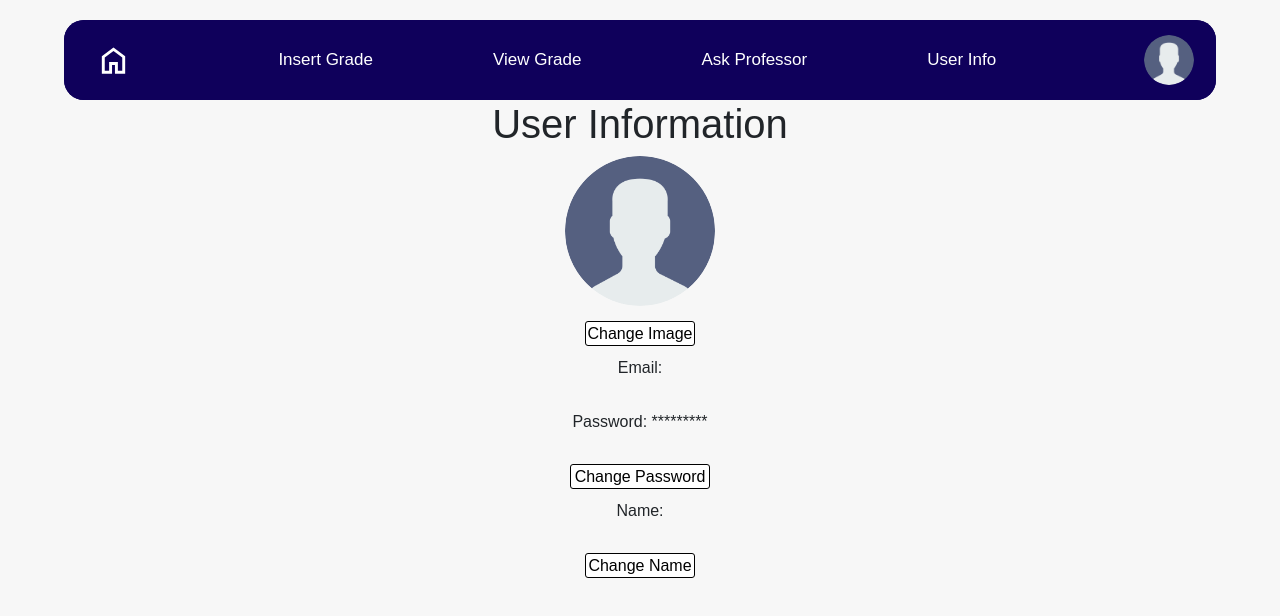
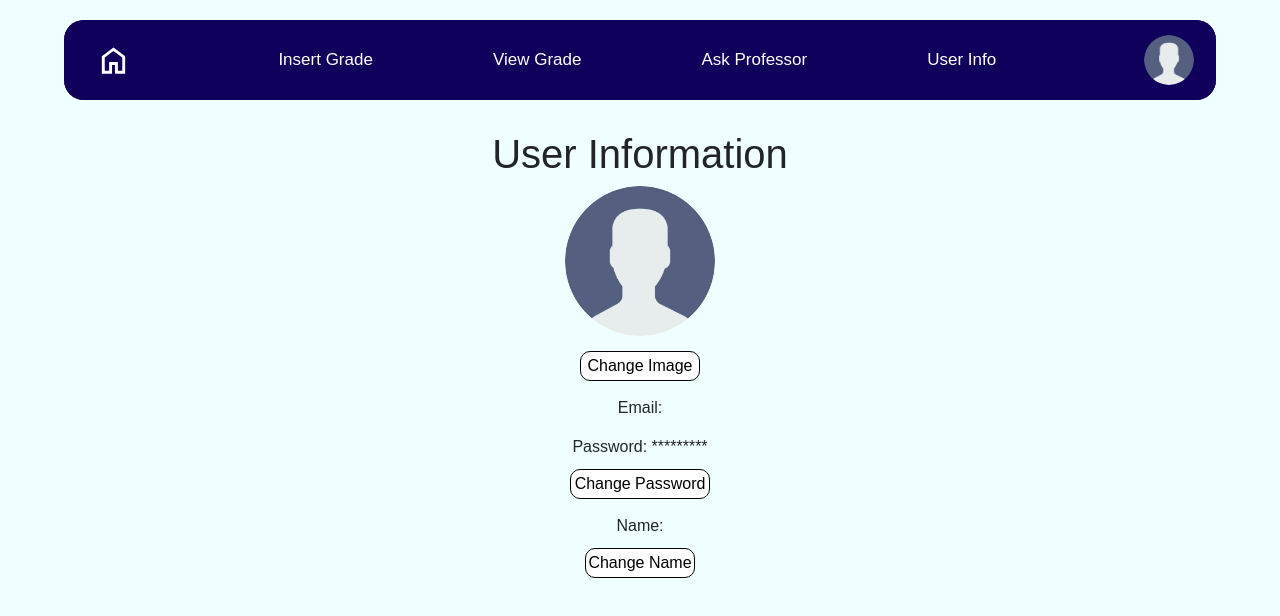
Before and after one commit to Hojjan/cse316project, a React (Create React App) app in the folder cse316pj/: page /userInfo in a window 1280 px wide. Shown: the top 616 px of the page. Built offline with nearby package versions, Linux system fonts and the light colour scheme; no server answers; sample sign-in values are in the browser's storage.

Commit message:
hoc: confirm condition in insert Grade, style devised userInfo

```diff
--- a/cse316pj/src/cssPages/App.css
+++ b/cse316pj/src/cssPages/App.css
@@ -1,6 +1,6 @@
 body {
     font-family: Arial, sans-serif;
     padding: 0;
-    background-color: #F7F7F7;
+    background-color: azure;
     margin-top: 90px; /* This is for margin to prevent nav bar hiding other contents*/
 }
--- a/cse316pj/src/cssPages/userInfo.css
+++ b/cse316pj/src/cssPages/userInfo.css
@@ -2,12 +2,11 @@
     justify-content: center;
     align-items: center;
     text-align: center;
-    margin-top: 100px;
-
+    margin-top: 130px;
 }
 
 .change p {
-    margin-bottom: 30px;
+    margin-bottom: 0px;
 }
 
 .circle-image {
@@ -18,10 +17,10 @@
 }
 
 #change-image {
-    border-radius: 3px;
-    width: 110px;
-    height: 25px;
-    margin-top: 15px;
+    border-radius: 10px;
+    width: 120px;
+    height: 30px;
+    margin: 15px 0;
     background-color: lavender;
     color: black;
     border: 1px solid black;
@@ -29,9 +28,9 @@
 }
 
 #change-password{
-    border-radius: 3px;
+    border-radius: 10px;
     width: 140px;
-    height: 25px;
+    height: 30px;
     margin-left: 0px;
     background-color: lavender;
     color: black;
@@ -40,9 +39,9 @@
 }
 
 #change-name {
-    border-radius: 3px;
+    border-radius: 10px;
     width: 110px;
-    height: 25px;
+    height: 30px;
     margin-top: 0px;
     background-color: lavender;
     color: black;
@@ -65,15 +64,16 @@
     box-shadow: 0 0 5px rgba(0, 0, 0, 0.5);
     z-index: 1000;
     border-radius: 5px;
-    padding-top: 10px;
-    padding-bottom: 10px;
+    padding: 10px 0;
 }
 
 
-.image-popup{
+.popup .image-popup{
     width: 500px;
     height: 260px;
+    padding-top: 20px;
 }
+
 
 .popup-inner h3{
     text-align: left;
@@ -95,9 +95,8 @@
     margin-bottom: 0;
 }
 
-button{
+.popup-inner button{
     cursor: pointer;
-    margin-bottom: 10px;
 }
 
 input {
@@ -120,26 +119,27 @@ input {
     gap: 10px;
 }
 
-.image-popup #closeBtn{
+.image-popup .closeBtn{
     background-color: #6e6e6e;
     color: white;
 }
-
-#closeBtn {
+.closeBtn {
     background-color: #e0e0e0;
     color: #333;
-
+    border-radius: 10px;
 }
 
 /* 저장 버튼 스타일 */
-#saveBtn {
-    width: 100px;
+.saveBtn {
+    width: 130px;
+    height: 30px;
     background-color: #007bff;
     color: white;
+    border-radius: 10px;
 }
 
 .uploadBtn{
-    width: 100px;
+    width: 130px;
     height: 34px;
     border-radius: 10px;
 }
@@ -154,3 +154,11 @@ input {
     background-color: rgba(0, 0, 0, 0.5);
     z-index: 999;
 }
+
+.password-info, .name-info{
+    display: flex;
+    flex-direction: column;
+    align-items: center;
+    margin: 15px 0;
+    gap: 10px;
+}
--- a/cse316pj/src/jsxPages/insertGrade.jsx
+++ b/cse316pj/src/jsxPages/insertGrade.jsx
@@ -17,6 +17,15 @@ function InsertGrade(){
   };
 
   const handleConfirm = () => {
+    if (assignments.some(assignment => assignment.trim() === '') ||
+      midterm.trim() === '' ||
+      final.trim() === '' ||
+      groupProject.trim() === '' ||
+      attendance.trim() === '') {
+      alert("Please fill out all input fields before confirming.");
+      return; // Stop further execution
+    }
+
     const gradesData = {
       assignment1: assignments[0]?.yourGrade || null,
       assignment2: assignments[1]?.yourGrade || null,
--- a/cse316pj/src/jsxPages/userInfo.jsx
+++ b/cse316pj/src/jsxPages/userInfo.jsx
@@ -338,12 +338,12 @@ function Userinfo(){
             <div className="change">
                 <div>
                     <p>Email: {email}</p>
-                        <div>
+                        <div className="password-info">
                             <p>Password: ********* </p>
                             <button id="change-password" onClick={passwordPopup} style={buttonStyle("password")}>Change Password</button>
                         </div>
                 </div>
-                <div>
+                <div className="name-info">
                     <p>Name: {username} </p>
                     <button id="change-name" onClick={namePopup} style={buttonStyle("name")}>Change Name</button>
                 </div>
@@ -364,7 +364,7 @@ function Userinfo(){
                                         <button className="uploadBtn" onClick={handleImageUpload}>Upload Image</button>
                                     </div>
                                     <div className="popUpButtons">
-                                        <button id="closeBtn" onClick={closePopup}>Close</button>
+                                        <button className="closeBtn" onClick={closePopup}>Close</button>
                                     </div>
                                 </>
                             ) : activeButton === "name" ? (
@@ -373,8 +373,8 @@ function Userinfo(){
                                         {popContent}
                                     </div>
                                     <div className="popUpButtons">
-                                        <button id="closeBtn" onClick={closePopup}>Close</button>
-                                        <button id="saveBtn" onClick={handleNameChange}>Save changes</button>
+                                        <button className="closeBtn" onClick={closePopup}>Close</button>
+                                        <button className="saveBtn" onClick={handleNameChange}>Save changes</button>
                                     </div>
                                 </>
                             ) : (
@@ -383,8 +383,8 @@ function Userinfo(){
                                         {popContent}
                                     </div>
                                     <div className="popUpButtons">
-                                        <button id="closeBtn" onClick={closePopup}>Close</button>
-                                        <button id="saveBtn" onClick={handlePasswordVerify}>Save changes</button>
+                                        <button className="closeBtn" onClick={closePopup}>Close</button>
+                                        <button className="saveBtn" onClick={handlePasswordVerify}>Save changes</button>
                                     </div>
                                 </>
                             )}
```
